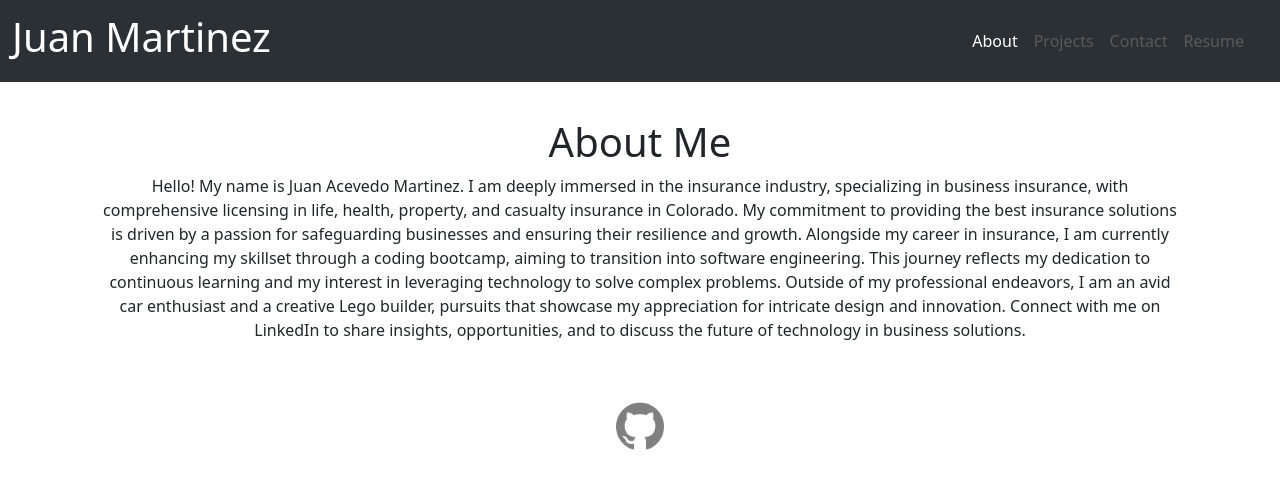
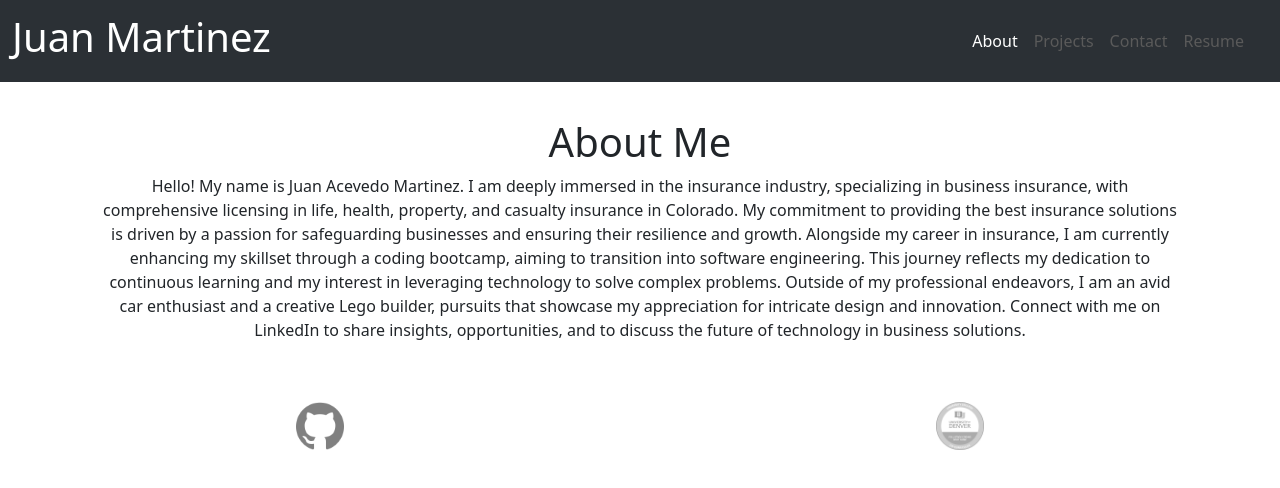
Before and after one commit to juanthtgotaway/Portfol.io, a React (Vite) app: page / in a window 1280 px wide. Shown: the top 488 px of the page. Built offline with nearby package versions, Linux system fonts and the light colour scheme.

Commit message:
added bootcamp badge

```diff
--- a/src/App.css
+++ b/src/App.css
@@ -107,3 +107,7 @@ form {
 .read-the-docs {
   color: #888;
 }
+
+.main-footer{
+  display: flex;
+}
--- a/src/components/Footer.jsx
+++ b/src/components/Footer.jsx
@@ -1,6 +1,6 @@
 import '../App.css'
 import GitHub from '../../assets/projectimg/GitHub.png';
-
+import BtCmpBdg from '../../assets/projectimg/BadgeBootcamp.png'
 
 function Footer() {
     return (
@@ -9,7 +9,11 @@ function Footer() {
                 <div className="container-sm subDiv">
                     <a href='https://github.com/juanthtgotaway'><img src={GitHub} className="logo"></img></a>
                 </div>
+                <div className="container-sm subDiv">
+                    <a href='https://www.credly.com/badges/ff70318d-5009-4d05-a27e-3873b9fe8b57/public_url'><img src={BtCmpBdg} className="logo"></img></a>
+                </div>
             </div>
+
         </section>
     )
 };
```
Also changed, not shown: assets/projectimg/BadgeBootcamp.png (added).
